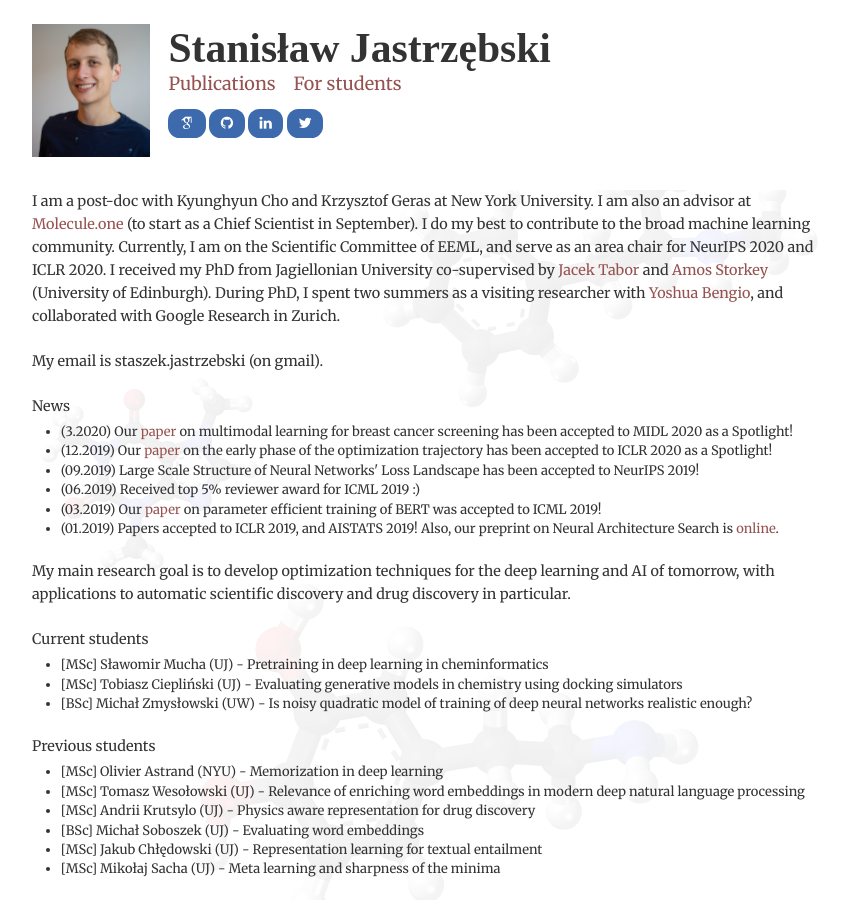
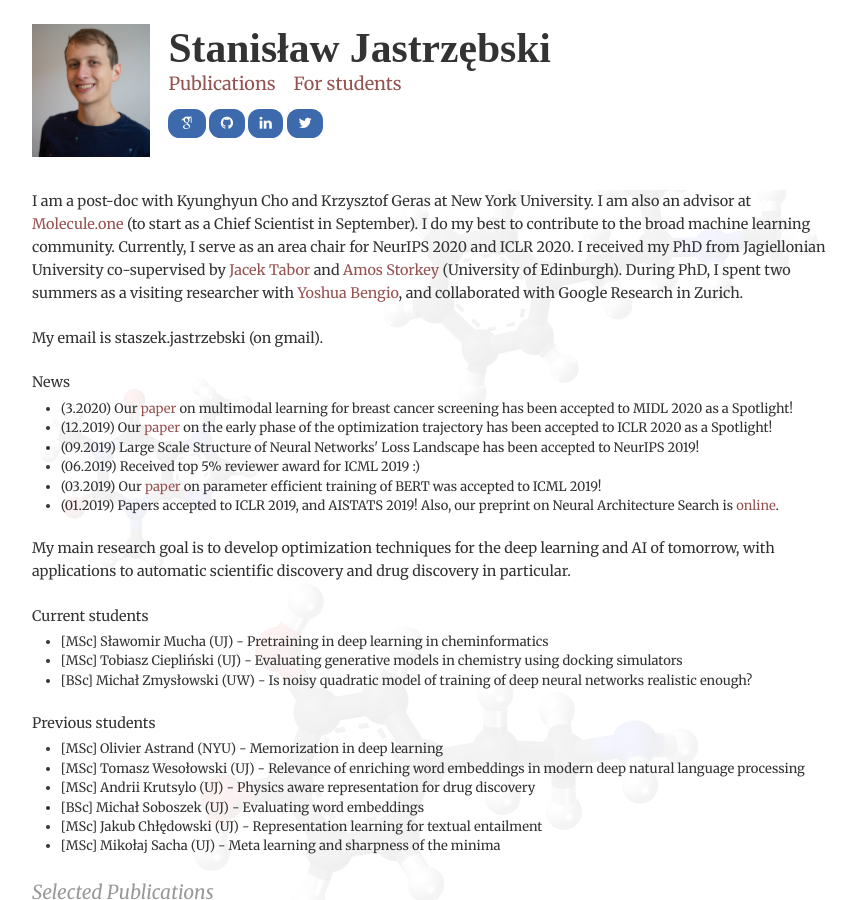
Before and after one commit to kudkudak/kudkudak.github.io, a Jekyll site: the page built from index.html, in a window 1280 px wide and 900 px high. Shown: the whole window, without its empty margins (208-1064 px from the left). Built offline with Jekyll 4.4.1, drawn with Linux system fonts in a browser that asks for light colours; nearby versions of some CDN libraries; some web fonts are replaced; the list of posts is cut into pages by our own code.

Commit message:
fix order

```diff
--- a/index.html
+++ b/index.html
@@ -4,7 +4,7 @@
 permalink: index.html
 ---
 
-<p>I am a post-doc with Kyunghyun Cho and Krzysztof Geras at New York University. I am also an advisor at <a href="http://molecule.one"> Molecule.one </a> (to start as a Chief Scientist in September). I do my best to contribute to the broad machine learning community. Currently, I am on the Scientific Committee of EEML, and serve as an area chair for NeurIPS 2020 and ICLR 2020. I received my PhD from Jagiellonian University co-supervised by  <a href="http://gmum.net/index.php?m=team&user=tabor">Jacek Tabor</a> and <a href="http://homepages.inf.ed.ac.uk/amos/">Amos Storkey</a> (University of Edinburgh). During PhD, I spent two summers as a visiting researcher with
+<p>I am a post-doc with Kyunghyun Cho and Krzysztof Geras at New York University. I am also an advisor at <a href="http://molecule.one"> Molecule.one </a> (to start as a Chief Scientist in September). I do my best to contribute to the broad machine learning community. Currently, I serve as an area chair for NeurIPS 2020 and ICLR 2020. I received my PhD from Jagiellonian University co-supervised by  <a href="http://gmum.net/index.php?m=team&user=tabor">Jacek Tabor</a> and <a href="http://homepages.inf.ed.ac.uk/amos/">Amos Storkey</a> (University of Edinburgh). During PhD, I spent two summers as a visiting researcher with
 <a href="http://www.iro.umontreal.ca/~bengioy/yoshua_en/index.html">Yoshua Bengio</a>, and collaborated with Google Research in Zurich. </p>
 
 <p> My email is staszek.jastrzebski (on gmail). </p>
```
